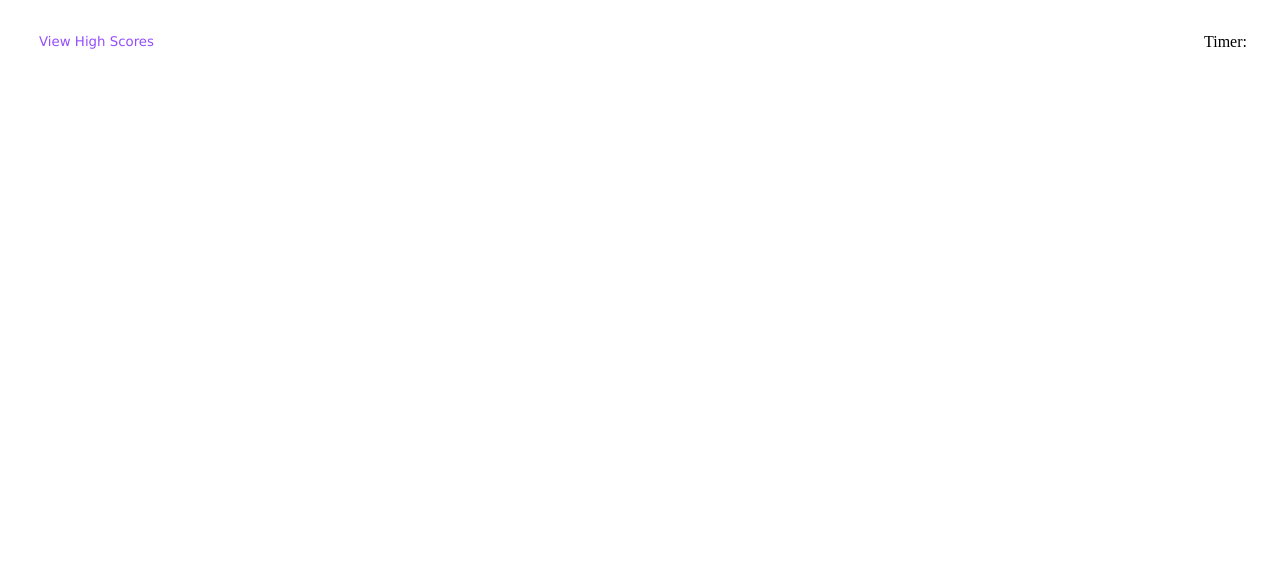
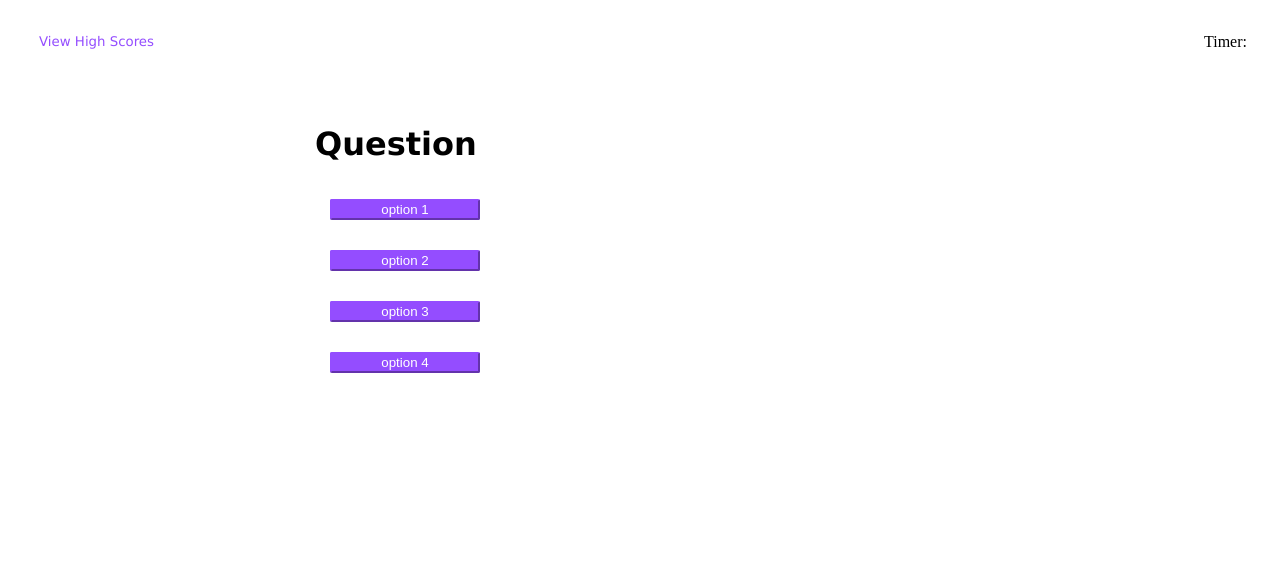
Before and after one commit to luanaparedes/Challenge-4-Luana, a plain HTML site: page index.html in a window 1280 px wide. Drawn offline with Linux system fonts and the light colour scheme.

Commit message:
added question container and option containers and buttons

```diff
--- a/assets/style.css
+++ b/assets/style.css
@@ -38,3 +38,27 @@ h1 {
     border-radius: 4px;
     padding: 5px;
 }
+
+.quiz-container {
+    margin-left: auto;
+    margin-right: auto;
+    margin-top: 50px;
+    height: 450px;
+    width: 650px;
+    font-family: Verdana, Geneva, Tahoma, sans-serif;
+}
+
+.option-container {
+    display:flex;
+    flex-flow:column;
+    font-family: Verdana, Geneva, Tahoma, sans-serif;
+}
+
+.option {
+    margin: 15px;
+    width: 150px;
+    border-radius: 2px;
+    background-color: #944dff;
+    color: white;
+    border-color: #944dff;
+}
--- a/index.html
+++ b/index.html
@@ -28,7 +28,15 @@
 
     <!-- quiz container -->
     <div class="quiz-container">
-      <h1 class="question"></h1>
+      <div>
+        <h1 class="question">Question</h1>
+      </div>
+      <div class="option-container">
+        <button class="option" id="op1">option 1</button>
+        <button class="option" id="op2">option 2</button>
+        <button class="option" id="op3">option 3</button>
+        <button class="option" id="op4">option 4</button>
+      </div>
 
     </div>
     <script src="./assets/script.js"></script>
```
